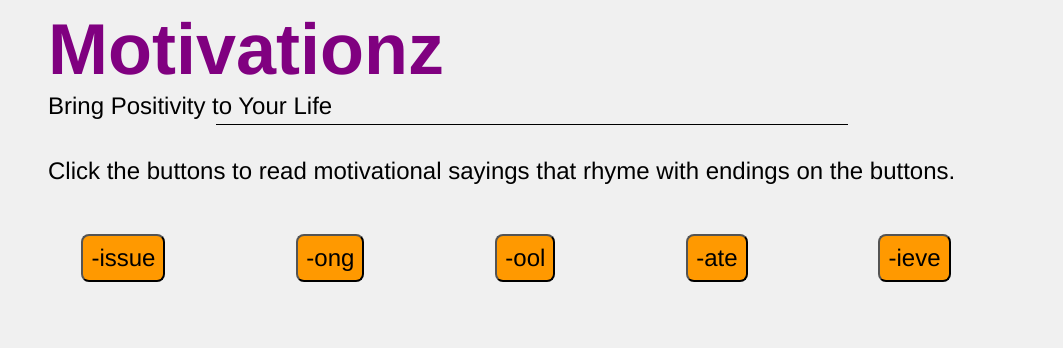
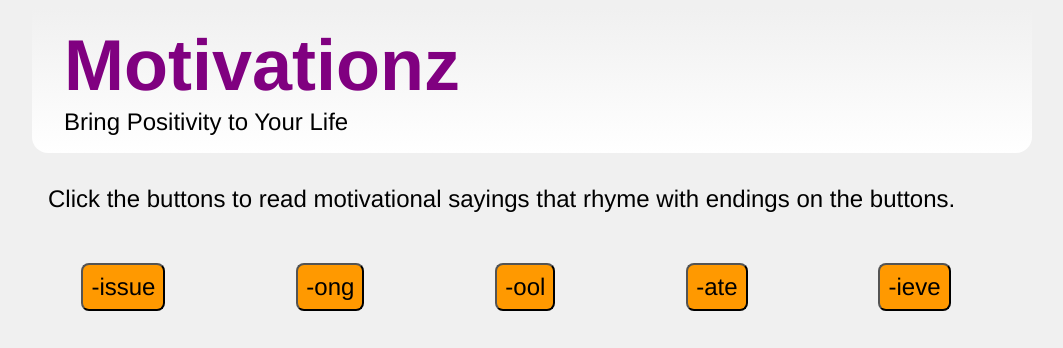
Before and after one commit to SeaFilmz/motivation-website, a plain HTML site: page index.html in a window 1280 px wide. Shown: the whole page, without its empty margins (108-1171 px from the left). Drawn offline with Linux system fonts and the light colour scheme.

Commit message:
Update the Header Design

```diff
--- a/index.html
+++ b/index.html
@@ -12,8 +12,6 @@
       <h1>Motivationz</h1>
       <p class="slogan">Bring Positivity to Your Life</p>
     </header>
-
-    <div class="lineBreak"></div>
 
     <main class="mainHomepage">
       <p class="websiteDescription">
--- a/mainstyles.css
+++ b/mainstyles.css
@@ -11,6 +11,10 @@ body {
 header {
   max-width: 62.5rem;
   margin: 0 auto;
+  background: linear-gradient(#f0f0f0, white);
+  border-bottom-left-radius: 1rem 1rem;
+  border-bottom-right-radius: 1rem 1rem;
+  padding: 1rem;
 }
 
 h1 {
@@ -33,12 +37,6 @@ p {
   font-size: 1.5rem;
   text-align: left;
   margin: 0.1rem 1rem;
-}
-
-.lineBreak {
-  border-bottom: 0.1rem solid black;
-  margin: 0.25rem auto 0 auto;
-  width: 50%;
 }
 
 .websiteDescription {
```
